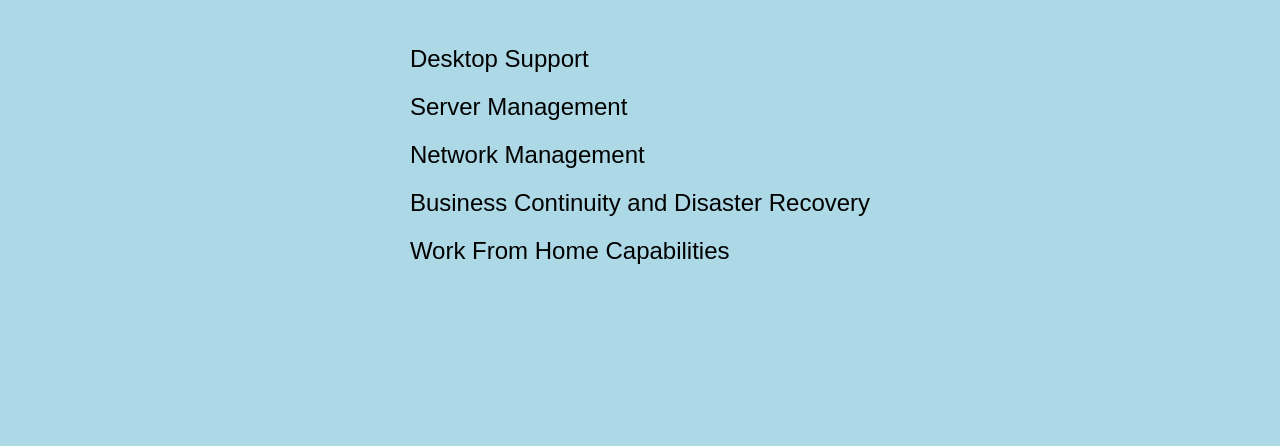
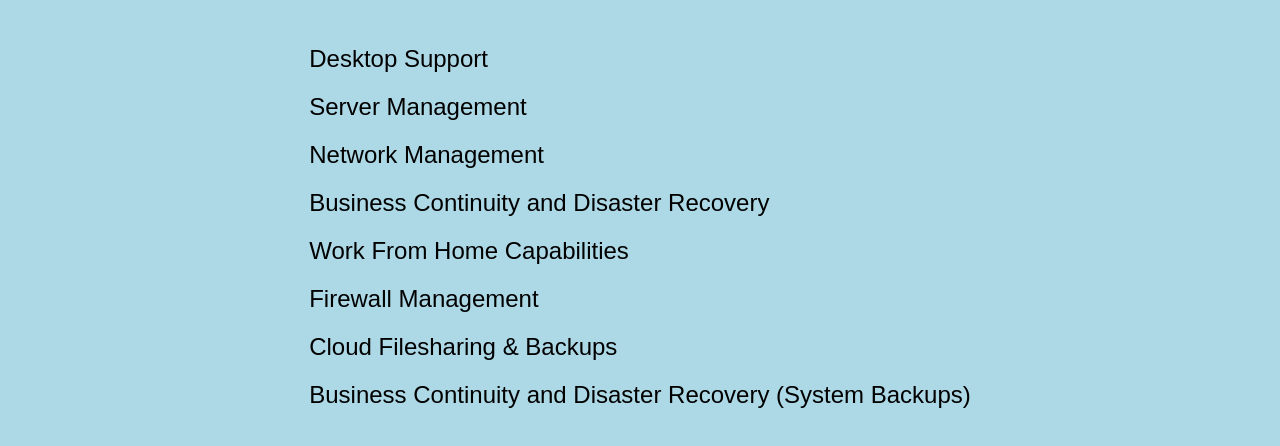
Before and after one commit to dlo2otero/overtimetechnology, a plain HTML site: page Services/index.html in a window 1280 px wide. Shown: the part 158-604 px from the top of the page. Drawn offline with Linux system fonts and the light colour scheme.

Commit message:
Update index.html

```diff
--- a/Services/index.html
+++ b/Services/index.html
@@ -61,6 +61,9 @@
         <li>Network Management</li>
         <li>Business Continuity and Disaster Recovery</li>
         <li>Work From Home Capabilities</li>
+        <li>Firewall Management</li>
+        <li>Cloud Filesharing & Backups</li>
+        <li>Business Continuity and Disaster Recovery (System Backups)</li>
     </ul>
 </body>
 </html>
```
